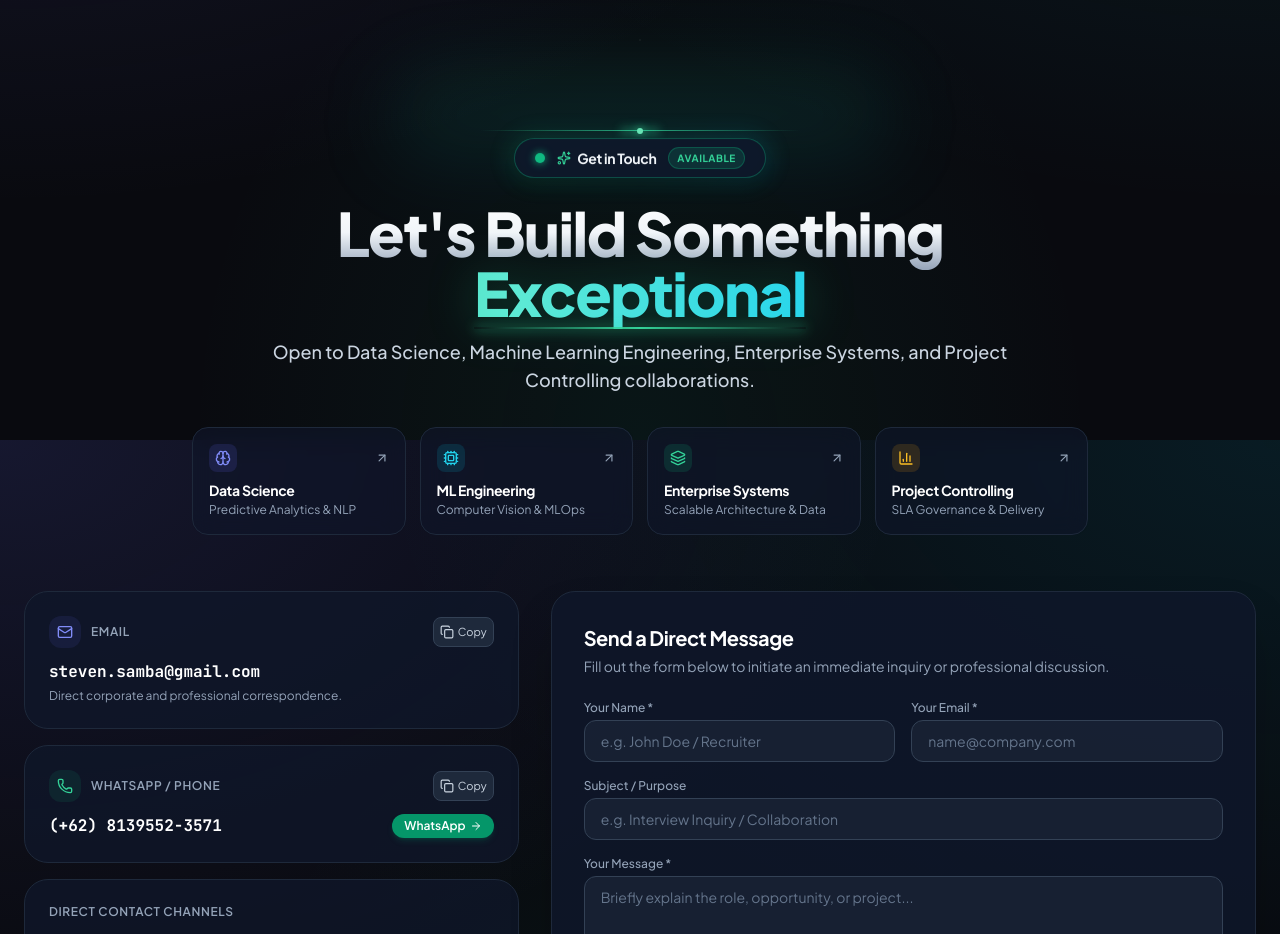
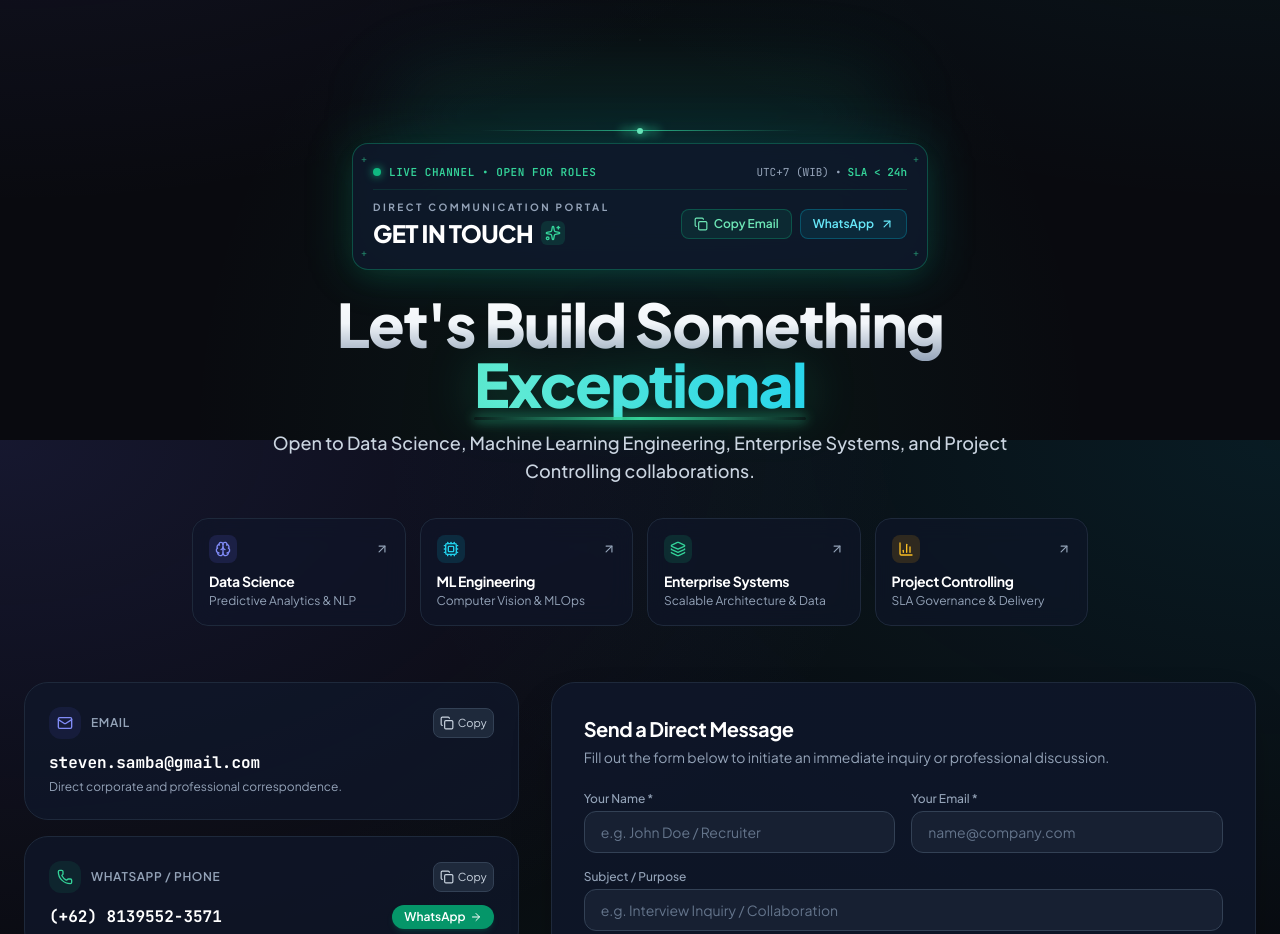
Before and after one commit to StevenHarun/Portfolio, a React (Vite) app: page / in a window 1280 px wide. Shown: the part 8360-9294 px from the top of the page. Built offline with nearby package versions, Linux system fonts and the light colour scheme.

Commit message:
feat: replace Get in Touch badge with Executive 3D Holographic Command Portal without 360 spinning

```diff
--- a/src/components/ContactSection.jsx
+++ b/src/components/ContactSection.jsx
@@ -71,36 +71,81 @@ export default function ContactSection({ darkMode, lang = 'en', showToast }) {
       {/* Header Container */}
       <div className="text-center max-w-4xl mx-auto mb-10 sm:mb-14">
 
-        {/* 1. Linear & Raycast Style Obsidian Capsule (No spinning, gentle float & specular shimmer) */}
-        <div className="relative inline-flex items-center justify-center group mb-4 sm:mb-5 select-none animate-float-gentle">
-          {/* Subtle Ambient Backglow Halo */}
-          <div className="absolute -inset-1 rounded-full bg-gradient-to-r from-emerald-500/25 via-teal-500/20 to-cyan-500/25 blur-md opacity-75 group-hover:opacity-100 transition-opacity duration-500" />
+        {/* 1. Executive 3D Holographic Command Portal for "Get in Touch" (Zero 360° spinning - pure architectural depth & telemetry) */}
+        <div className="relative inline-block w-full max-w-xl mx-auto mb-6 text-left group">
+          {/* Ambient Luminous Halo (Breathing soft emerald/cyan glow, zero rotation) */}
+          <div className="absolute -inset-1.5 rounded-2xl bg-gradient-to-r from-emerald-500/20 via-cyan-500/20 to-teal-500/20 blur-xl opacity-75 group-hover:opacity-100 transition-opacity duration-700 pointer-events-none" />
 
-          {/* Obsidian Capsule Surface */}
-          <div className={`relative px-3.5 sm:px-5 py-1.5 sm:py-2 rounded-full text-xs font-semibold tracking-wide flex items-center gap-2 sm:gap-3 border backdrop-blur-xl transition-all duration-300 group-hover:-translate-y-0.5 shadow-lg overflow-hidden ${
+          {/* Main 3D Holographic Card Body */}
+          <div className={`relative rounded-2xl p-4 sm:p-5 border backdrop-blur-2xl transition-all duration-300 group-hover:-translate-y-1 group-hover:shadow-[0_20px_40px_-15px_rgba(16,185,129,0.3)] overflow-hidden ${
             darkMode
-              ? 'bg-slate-900/90 text-slate-100 border-emerald-500/35 shadow-[0_4px_24px_-4px_rgba(16,185,129,0.25)] group-hover:border-emerald-400/60'
-              : 'bg-white/95 text-slate-800 border-emerald-500/35 shadow-[0_4px_24px_-4px_rgba(16,185,129,0.18)] group-hover:border-emerald-500/60'
+              ? 'bg-slate-900/85 border-emerald-500/35 shadow-[0_10px_30px_-10px_rgba(16,185,129,0.2)]'
+              : 'bg-white/95 border-emerald-500/35 shadow-[0_10px_30px_-10px_rgba(16,185,129,0.15)]'
           }`}>
-            {/* Specular horizontal light sweep (glides smoothly on hover) */}
-            <div className="absolute inset-0 -translate-x-full group-hover:translate-x-full transition-transform duration-1000 bg-gradient-to-r from-transparent via-white/25 to-transparent pointer-events-none" />
+            {/* Specular Horizontal Light Sheen (Smooth linear glide on hover, NO rotation) */}
+            <div className="absolute inset-0 -translate-x-full group-hover:translate-x-full transition-transform duration-1000 bg-gradient-to-r from-transparent via-white/15 to-transparent pointer-events-none" />
 
-            {/* Live Status Pulse Radar Dot */}
-            <span className="relative flex h-2.5 w-2.5">
-              <span className="animate-ping absolute inline-flex h-full w-full rounded-full bg-emerald-400 opacity-75" />
-              <span className="relative inline-flex rounded-full h-2.5 w-2.5 bg-emerald-500 shadow-[0_0_8px_#10b981]" />
-            </span>
+            {/* Precision Aerospace Corner Crosshairs */}
+            <div className="absolute top-2 left-2 text-[10px] font-mono text-emerald-400/60 select-none">+</div>
+            <div className="absolute top-2 right-2 text-[10px] font-mono text-emerald-400/60 select-none">+</div>
+            <div className="absolute bottom-2 left-2 text-[10px] font-mono text-emerald-400/60 select-none">+</div>
+            <div className="absolute bottom-2 right-2 text-[10px] font-mono text-emerald-400/60 select-none">+</div>
 
-            {/* Icon & Label */}
-            <div className="flex items-center gap-1.5 font-bold tracking-tight text-xs sm:text-sm">
-              <Sparkles className="w-3.5 h-3.5 text-emerald-400" />
-              <span>{t.badge}</span>
+            {/* Top Telemetry Status Bar */}
+            <div className="flex items-center justify-between text-[11px] font-mono mb-2.5 pb-2 border-b border-emerald-500/15">
+              <div className="flex items-center gap-2">
+                <span className="relative flex h-2 w-2">
+                  <span className="animate-ping absolute inline-flex h-full w-full rounded-full bg-emerald-400 opacity-75" />
+                  <span className="relative inline-flex rounded-full h-2 w-2 bg-emerald-500 shadow-[0_0_8px_#10b981]" />
+                </span>
+                <span className="font-semibold tracking-wider text-emerald-600 dark:text-emerald-400 uppercase">
+                  {lang === 'id' ? 'Saluran Terbuka • Siap Kolaborasi' : 'Live Channel • Open for Roles'}
+                </span>
+              </div>
+              <div className="hidden sm:flex items-center gap-1.5 text-slate-500 dark:text-slate-400">
+                <span>UTC+7 (WIB)</span>
+                <span>•</span>
+                <span className="text-emerald-600 dark:text-emerald-400 font-semibold">SLA &lt; 24h</span>
+              </div>
             </div>
 
-            {/* Micro Live Indicator Pill */}
-            <span className="inline-flex items-center px-2 py-0.5 rounded-full text-[10px] font-bold tracking-wider uppercase bg-emerald-500/15 text-emerald-400 border border-emerald-500/30">
-              {lang === 'id' ? 'Tersedia' : 'Available'}
-            </span>
+            {/* Center Sculptural Typography: "GET IN TOUCH" */}
+            <div className="flex flex-col sm:flex-row sm:items-center justify-between gap-3">
+              <div>
+                <div className="text-[10px] uppercase font-bold tracking-[0.25em] text-slate-500 dark:text-slate-400 mb-0.5">
+                  {lang === 'id' ? 'Inisiasi Kolaborasi' : 'Direct Communication Portal'}
+                </div>
+                <div className="text-xl sm:text-2xl font-black tracking-tight text-slate-900 dark:text-white flex items-center gap-2">
+                  <span>{lang === 'id' ? 'HUBUNGI SAYA' : 'GET IN TOUCH'}</span>
+                  <span className="inline-block p-1 rounded-md bg-emerald-500/15 text-emerald-400">
+                    <Sparkles className="w-4 h-4" />
+                  </span>
+                </div>
+              </div>
+
+              {/* Quick Action Micro-Pill Dock */}
+              <div className="flex items-center gap-2 self-start sm:self-center">
+                <button
+                  type="button"
+                  onClick={() => handleCopy(personalInfo.email, 'Email')}
+                  className="inline-flex items-center gap-1.5 px-3 py-1.5 rounded-lg text-xs font-semibold bg-emerald-500/10 hover:bg-emerald-500/20 text-emerald-600 dark:text-emerald-300 border border-emerald-500/30 transition-all hover:scale-105 active:scale-95"
+                  title="Copy Email"
+                >
+                  {copiedType === 'Email' ? <Check className="w-3.5 h-3.5 text-emerald-400" /> : <Copy className="w-3.5 h-3.5" />}
+                  <span>{copiedType === 'Email' ? (lang === 'id' ? 'Tersalin!' : 'Copied!') : (lang === 'id' ? 'Salin Email' : 'Copy Email')}</span>
+                </button>
+
+                <a
+                  href={`https://wa.me/${personalInfo.phone.replace(/[^0-9]/g, '')}`}
+                  target="_blank"
+                  rel="noopener noreferrer"
+                  className="inline-flex items-center gap-1.5 px-3 py-1.5 rounded-lg text-xs font-semibold bg-cyan-500/10 hover:bg-cyan-500/20 text-cyan-600 dark:text-cyan-300 border border-cyan-500/30 transition-all hover:scale-105 active:scale-95"
+                >
+                  <span>WhatsApp</span>
+                  <ArrowUpRight className="w-3.5 h-3.5" />
+                </a>
+              </div>
+            </div>
           </div>
         </div>
 
```
